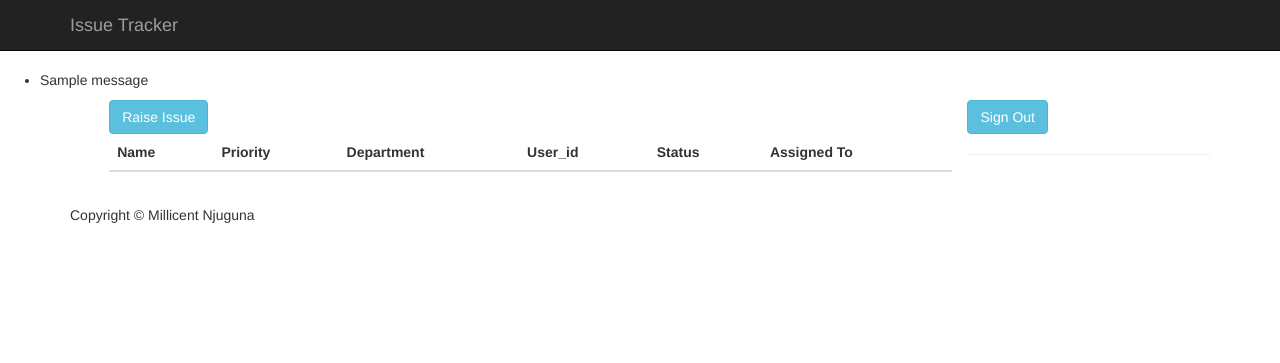
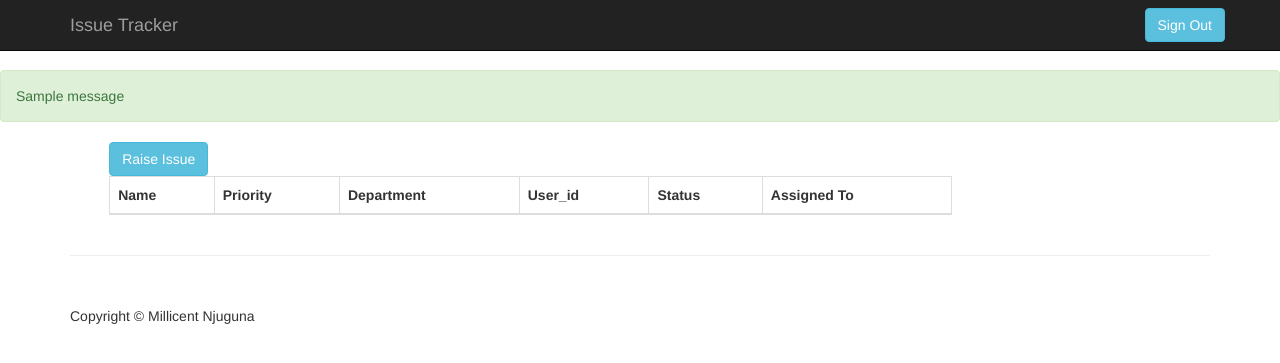
Before and after one commit to wanjikum/issue_tracker, a Flask app: page /user/viewissues in a window 1280 px wide. Shown: the top 363 px of the page. Run offline with Flask 2, Linux system fonts and the light colour scheme; a user stored in the database is signed in; one stand-in notice (Sample message) is shown; lists and menus that the app fills with data are empty; some libraries are stand-ins or nearby versions.

Commit message:
Final commit

```diff
--- a/app.py
+++ b/app.py
@@ -24,7 +24,7 @@ def sign_in():
     """This function implements user/admin sign_in"""
     if request.method == 'POST':
         user = sessions.query(Users).filter_by(username =request.form['username'], password=request.form['password']).one()
-        flash('You were successfully logged in')
+        flash(u'You were successfully logged in', "success" )
         session['Username'] = request.form['username']
         session['department'] = user.department
         session['id'] = user.id
@@ -48,12 +48,12 @@ def sign_up():
         if designation == 'admin':
             admin = sessions.query(Users).filter_by(designation = 'admin', department=department)
             if admin != None:
-                flash('Sorry there is an admin!!')
+                flash(u'Sorry there is an admin!!', "error")
                 return render_template("signup.html")
         newuser = Users(username=username, password=password, email=email, department=department, designation=designation)
         sessions.add(newuser)
         sessions.commit()
-        flash('You were successfully signed up')
+        flash(u'You were successfully signed up', "success")
         return redirect(url_for('sign_in'))
     return render_template("signup.html")
 
@@ -70,7 +70,7 @@ def raise_issue():
             newissue = Issues(name=issuename, description=description, priority=priority, department=department, user_id = session['id'] )
             sessions.add(newissue)
             sessions.commit()
-            flash('You have successfully raised an issue!')
+            flash(u'You have successfully raised an issue!', "success")
             #return redirect(url_for('index'))
             return redirect(url_for('user_view_issues'))
         else:
@@ -115,7 +115,7 @@ def update_issue():
         edit_issue = update(Issues).where(Issues.id==int(issue_id)).values(name=issue_name, assignned=assign_to, resolved=status, remarks=comment)
         sessions.execute(edit_issue)
         sessions.commit()
-        flash('You have successfully updated an issue!')
+        flash(u'You have successfully updated an issue!', "success")
 
 
     return redirect(url_for("admin_view_issues"))
--- a/templates/allissues.html
+++ b/templates/allissues.html
@@ -7,8 +7,8 @@
         <button  type="submit" class="btn btn-info" >Raise Issue</button>
     </form>
 
-	<table class="table table-responsive">
-	  <thead>
+	<table class="table table-responsive table-hover table-bordered">
+	  <thead class = "thead-default">
 		  <tr>
 		    <th>Name</th>
 		    <th>Priority</th>
@@ -21,15 +21,19 @@
 	  <tbody>
 
 		{% for i in results %}
+		{% if i.resolved == "resolved" %}
+			<tr class = "success" data-toggle="modal" data-target="#{{i.id}}">
+		{% elif i.resolved == "pending" %}
 			<tr data-toggle="modal" data-target="#{{i.id}}">
+		{% else %}
+			<tr class = "warning" data-toggle="modal" data-target="#{{i.id}}">
+		{% endif %}
 				<td>{{i.name}}</td>
 				<td>{{i.priority}}</td>
 				<td>{{i.department}}</td>
 				<td>{{i.user_id}}</td>
 				<td>{{i.resolved}}</td>
 				<td>{{i.assignned}}</td>
-
-			<td>
 		</tr>
 		<!-- Modal -->
 		{% if users%}
@@ -65,7 +69,7 @@
 					</div>
 					<div class ="form-group">
 					    <label class="control-label"><b>Comment</b></label>
-					    <input name="comment" type="text" class="form-control">
+					    <input name="comment" type="text" class="form-control" value = {{i.remarks}} >
 
 			        </div>
 		           <div class="modal-footer">
@@ -82,7 +86,5 @@
 	  </tbody>
 	</table>
 	</div>
-<form action="{{url_for('sign_out')}}">
-    <button  type="submit" class="btn btn-info" >Sign Out</button>
-</form>
+</div>
 {% endblock %}
--- a/templates/base.html
+++ b/templates/base.html
@@ -44,7 +44,19 @@
             <div class="collapse navbar-collapse" id="bs-example-navbar-collapse-1">
                 <ul class="nav navbar-nav">
                 </ul>
-
+                {% if session["Username"] %}
+                    <form action="{{url_for('sign_out')}}">
+                        <button  type="submit" class="btn btn-info navbar-btn navbar-right" >Sign Out</button>
+                    </form>
+                {% elif request.path == "/signin" %}
+                     <form action="{{url_for('sign_up')}}">
+                        <button  type="submit" class="btn btn-info navbar-btn navbar-right" >Sign Up</button>
+                    </form>
+                {% else %}
+                    <form action="{{url_for('sign_in')}}">
+                       <button  type="submit" class="btn btn-info navbar-btn navbar-right" >Sign In</button>
+                    </form>
+                {% endif %}
             </div>
             <!-- /.navbar-collapse -->
         </div>
@@ -52,13 +64,18 @@
     </nav>
 
 <title>issue tracker</title>
-{% with messages = get_flashed_messages() %}
+{% with messages = get_flashed_messages(with_categories=true) %}
   {% if messages %}
-    <ul class=flashes>
-    {% for message in messages %}
-      <li>{{ message }}</li>
+    {% for category, message in messages %}
+        {% if category == "error" %}
+            <div class="alert alert-warning" role="alert">
+        {% else %}
+            <div class="alert alert-success" role="alert">
+        {% endif %}
+        {{ message }}
+        </div>
     {% endfor %}
-    </ul>
+
   {% endif %}
 {% endwith %}
 {% block body %}{% endblock %}
--- a/templates/raiseissue.html
+++ b/templates/raiseissue.html
@@ -7,9 +7,6 @@
         </div>
         <div class="col-md-4">
             <h1>Welcome {{ user }}</h1>
-            <form action="{{url_for('sign_out')}}">
-                <button  type="submit" class="btn btn-info" >Sign Out</button>
-            </form>
             <form action={{url_for("raise_issue")}} method="post" role="form">
                 <div class ="form-group">
                     <label class="control-label"><b>Issue Name</b></label>
--- a/templates/signup.html
+++ b/templates/signup.html
@@ -5,9 +5,7 @@
             <div class="col-md-4">
             </div>
             <div class="col-md-4">
-                <form action="{{url_for('sign_in')}}">
-                   <button  type="submit" class="btn btn-info" >Sign In</button>
-                </form>
+
                   <form action={{url_for("sign_up")}} method="post" role="form">
                       <div class ="form-group">
                           <label class="control-label"><b>Username</b></label>
```
Also changed, not shown: issue_tracker.db. Lines whose indentation alone changed are shown as unchanged.
